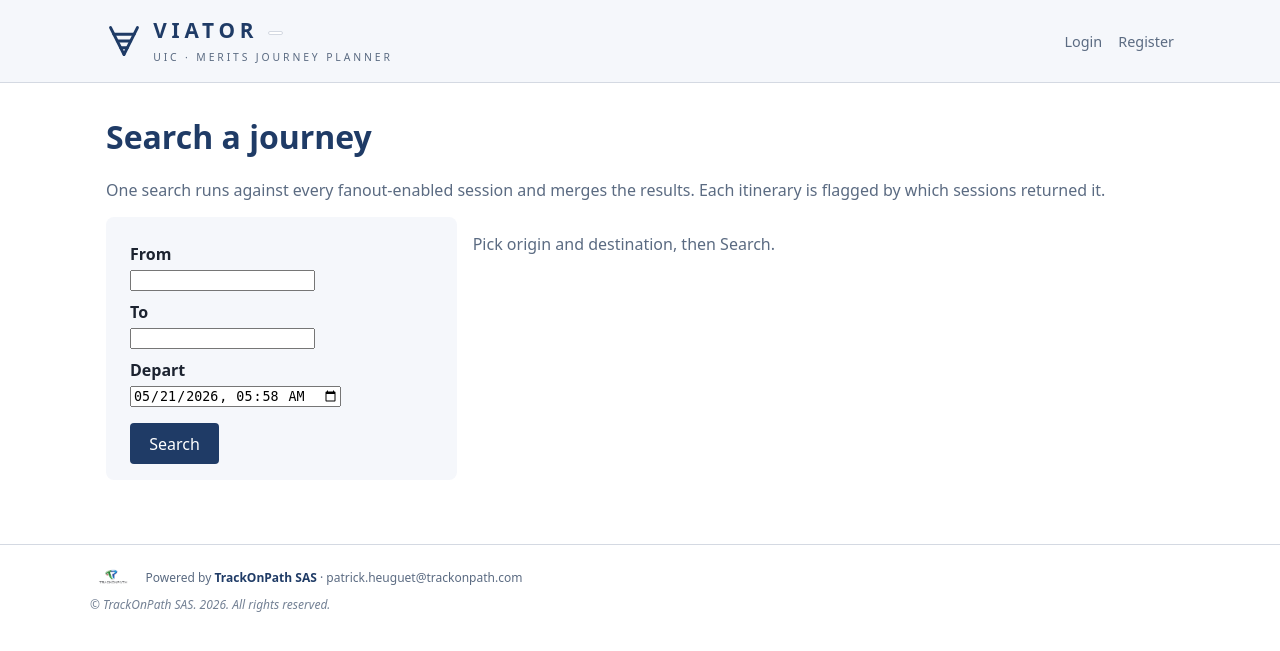
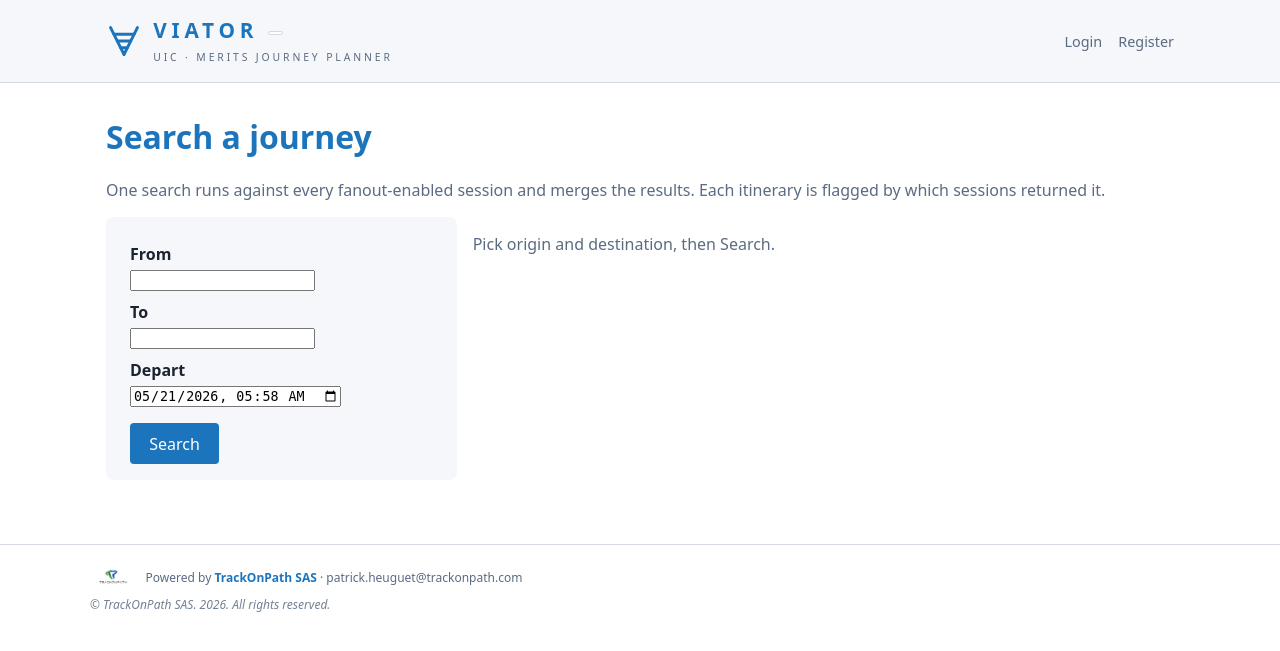
Before and after one commit to TOP-PHE/VIATOR-OpenTripPlanner-demonstrator, a Python web app: template app/templates/journey.html in a window 1280 px wide. Shown: the top 651 px of the page. Run offline with Jinja, Linux system fonts and the light colour scheme; the template is opened without the code that fills it, so the values that code supplies are empty.

Commit message:
style(brand): recolour UI to TrackOnPath Blue (#1F3B66 -> #1C75BC)
Matches the brand brief (PR #105): swap the UIC navy for the TrackOnPath
logo azure across the live UI and assets, and rename the CSS token
--uic-blue -> --brand-blue (de-UIC the code, not just the value).

- app/templates: _base, index, journey, credentials, admin/network_coverage,
  admin/reports — CSS var + favicon data-URI (the %23-encoded form too).
- app/auth/email_templates: _base + the 3 messages — header background +
  the "UIC Blue" palette comment.
- branding: viator-icon.svg, viator-lockup.svg single-colour fill/stroke.

Verified: zero #1F3B66 / --uic-blue remain.

Note: the header strapline "UIC · MERITS Journey Planner" is left as-is
(project framing, not branding/colour) — align it with the new tagline in
a separate pass if wanted.

Co-Authored-By: Claude Opus 4.7 (1M context) <noreply@anthropic.com>

```diff
--- a/app/auth/email_templates/_base.html
+++ b/app/auth/email_templates/_base.html
@@ -1,14 +1,14 @@
 {# VIATOR transactional-email base.
 
    Lifted from OSCAR's mailer.js HTML and rebranded with the VIATOR palette
-   (UIC Blue #1F3B66, Sleeper #D4D9E2, Rail Steel #5B6B82, Signal Amber #E89B2C).
+   (TrackOnPath Blue #1C75BC, Sleeper #D4D9E2, Rail Steel #5B6B82, Signal Amber #E89B2C).
    Email-client-safe inline styles only — no external CSS, no JS.
 #}<!DOCTYPE html>
 <html lang="en">
 <head><meta charset="UTF-8"><meta name="viewport" content="width=device-width,initial-scale=1"></head>
 <body style="font-family:'Segoe UI',Arial,sans-serif;background:#F5F7FB;margin:0;padding:30px 16px">
   <div style="max-width:520px;margin:0 auto;background:#fff;border-radius:10px;box-shadow:0 2px 12px rgba(0,0,0,.08);overflow:hidden">
-    <div style="background:#1F3B66;padding:24px 32px">
+    <div style="background:#1C75BC;padding:24px 32px">
       <span style="color:#fff;font-size:22px;font-weight:900;letter-spacing:6px">VIATOR</span>
       <span style="color:#9bb0d4;font-size:11px;letter-spacing:2px;display:block;margin-top:4px;text-transform:uppercase">UIC · MERITS Journey Planner</span>
     </div>
--- a/app/auth/email_templates/password_reset.html
+++ b/app/auth/email_templates/password_reset.html
@@ -1,6 +1,6 @@
 {% extends "_base.html" %}
 {% block content %}
-<h2 style="color:#1F3B66;font-size:20px;margin:0 0 12px">Reset your VIATOR password</h2>
+<h2 style="color:#1C75BC;font-size:20px;margin:0 0 12px">Reset your VIATOR password</h2>
 <p style="color:#5B6B82;font-size:14px;line-height:1.6;margin:0 0 8px">
   Hello {{ name }},
 </p>
@@ -9,12 +9,12 @@
   below to choose a new password. This link expires in <strong>2 hours</strong>.
 </p>
 <a href="{{ magic_link }}"
-   style="display:inline-block;background:#1F3B66;color:#fff;text-decoration:none;padding:14px 32px;border-radius:6px;font-size:15px;font-weight:700">
+   style="display:inline-block;background:#1C75BC;color:#fff;text-decoration:none;padding:14px 32px;border-radius:6px;font-size:15px;font-weight:700">
   Choose a new password
 </a>
 <p style="color:#9aa6b8;font-size:12px;margin:28px 0 0;line-height:1.5">
   If you did not request a reset, ignore this email — your password will stay unchanged.<br>
   If the button does not work, copy this link into your browser:<br>
-  <a href="{{ magic_link }}" style="color:#1F3B66;word-break:break-all">{{ magic_link }}</a>
+  <a href="{{ magic_link }}" style="color:#1C75BC;word-break:break-all">{{ magic_link }}</a>
 </p>
 {% endblock %}
--- a/app/auth/email_templates/smtp_test.html
+++ b/app/auth/email_templates/smtp_test.html
@@ -1,6 +1,6 @@
 {% extends "_base.html" %}
 {% block content %}
-<h2 style="color:#1F3B66;font-size:20px;margin:0 0 12px">SMTP test successful</h2>
+<h2 style="color:#1C75BC;font-size:20px;margin:0 0 12px">SMTP test successful</h2>
 <p style="color:#5B6B82;font-size:14px;line-height:1.6;margin:0 0 8px">
   This is a test email from the VIATOR admin console at <strong>{{ sent_at }} UTC</strong>.
 </p>
--- a/app/auth/email_templates/verification.html
+++ b/app/auth/email_templates/verification.html
@@ -1,6 +1,6 @@
 {% extends "_base.html" %}
 {% block content %}
-<h2 style="color:#1F3B66;font-size:20px;margin:0 0 12px">Confirm your VIATOR account</h2>
+<h2 style="color:#1C75BC;font-size:20px;margin:0 0 12px">Confirm your VIATOR account</h2>
 <p style="color:#5B6B82;font-size:14px;line-height:1.6;margin:0 0 8px">
   Hello {{ name }},
 </p>
@@ -10,12 +10,12 @@
   This link expires in <strong>24 hours</strong>.
 </p>
 <a href="{{ magic_link }}"
-   style="display:inline-block;background:#1F3B66;color:#fff;text-decoration:none;padding:14px 32px;border-radius:6px;font-size:15px;font-weight:700">
+   style="display:inline-block;background:#1C75BC;color:#fff;text-decoration:none;padding:14px 32px;border-radius:6px;font-size:15px;font-weight:700">
   Confirm &amp; set password
 </a>
 <p style="color:#9aa6b8;font-size:12px;margin:28px 0 0;line-height:1.5">
   If you did not request this account, ignore this email — no account will be created.<br>
   If the button does not work, copy this link into your browser:<br>
-  <a href="{{ magic_link }}" style="color:#1F3B66;word-break:break-all">{{ magic_link }}</a>
+  <a href="{{ magic_link }}" style="color:#1C75BC;word-break:break-all">{{ magic_link }}</a>
 </p>
 {% endblock %}
--- a/app/templates/_base.html
+++ b/app/templates/_base.html
@@ -11,8 +11,8 @@
 
   <style>
     :root {
-      --uic-blue:   #1F3B66;
-      --uic-blue-d: #163055;
+      --brand-blue:   #1C75BC;
+      --brand-blue-d: #163055;
       --rail-steel: #5B6B82;
       --amber:      #E89B2C;
       --paper:      #F5F7FB;
@@ -28,7 +28,7 @@
     .top .inner { max-width: 1100px; margin: 0 auto; padding: 1rem; display: flex; align-items: center; gap: 1.5rem; flex-wrap: wrap; }
     .top .lockup { display: flex; align-items: center; gap: 0.7rem; text-decoration: none; }
     .top .lockup .icon { width: 36px; height: 36px; }
-    .top .lockup .word { font-size: 1.3rem; font-weight: 700; letter-spacing: 0.3rem; color: var(--uic-blue); }
+    .top .lockup .word { font-size: 1.3rem; font-weight: 700; letter-spacing: 0.3rem; color: var(--brand-blue); }
     .top .lockup .tag  { font-size: 0.65rem; letter-spacing: 0.18rem; color: var(--rail-steel); text-transform: uppercase; line-height: 1; }
     /* Version badge — small, muted, sits inline with the VIATOR word so a
        glance at the header tells the operator which build they're talking to.
@@ -36,14 +36,14 @@
     .top .lockup .ver  {
       display: inline-block; margin-left: 0.6rem; padding: 0.05rem 0.4rem;
       font-size: 0.7rem; font-weight: 600; letter-spacing: 0.04rem;
-      color: var(--uic-blue); background: #fff;
+      color: var(--brand-blue); background: #fff;
       border: 1px solid var(--sleeper); border-radius: 999px;
       vertical-align: 0.2rem;
     }
     .top nav { display: flex; gap: 1rem; align-items: center; margin-left: auto; font-size: 0.9rem; }
     .top nav a { color: var(--rail-steel); text-decoration: none; }
-    .top nav a:hover { color: var(--uic-blue); text-decoration: underline; }
-    .top nav .who { color: var(--uic-blue); font-weight: 600; }
+    .top nav a:hover { color: var(--brand-blue); text-decoration: underline; }
+    .top nav .who { color: var(--brand-blue); font-weight: 600; }
     /* Role badge (v0.1.11) — colour-codes the active session's privilege level
        so operators see at a glance whether they're acting as platform-admin
        (red, dangerous), content-manager (amber, write access), or end-user
@@ -87,7 +87,7 @@
     }
     .top nav .nav-group:hover > summary,
     .top nav .nav-group:focus-within > summary,
-    .top nav .nav-group[open] > summary { color: var(--uic-blue); }
+    .top nav .nav-group[open] > summary { color: var(--brand-blue); }
     .top nav .nav-dropdown {
       display: none;
       position: absolute;
@@ -114,7 +114,7 @@
     }
     .top nav .nav-dropdown a:hover {
       background: var(--paper);
-      color: var(--uic-blue);
+      color: var(--brand-blue);
       text-decoration: none;
     }
     .top nav .nav-dropdown .nav-dropdown-section {
@@ -133,7 +133,7 @@
 
     /* ───── main ───── */
     main { max-width: 1100px; margin: 2rem auto; padding: 0 1rem; }
-    h1, h2 { color: var(--uic-blue); }
+    h1, h2 { color: var(--brand-blue); }
 
     /* ───── forms / cards ───── */
     .card { background: var(--paper); padding: 1.5rem; border-radius: 8px; max-width: 480px; }
@@ -141,10 +141,10 @@
     input[type=text], input[type=email], input[type=password], select, textarea {
       width: 100%; padding: 0.5rem; border: 1px solid var(--sleeper); border-radius: 4px; font: inherit;
     }
-    input:focus, select:focus { outline: 2px solid var(--uic-blue); outline-offset: 1px; }
-    button, .btn { margin-top: 1rem; padding: 0.6rem 1.2rem; background: var(--uic-blue); color: white; border: 0; border-radius: 4px; cursor: pointer; font-weight: 600; font: inherit; text-decoration: none; display: inline-block; }
-    button:hover, .btn:hover { background: var(--uic-blue-d); }
-    button.secondary { background: transparent; color: var(--uic-blue); border: 1px solid var(--uic-blue); }
+    input:focus, select:focus { outline: 2px solid var(--brand-blue); outline-offset: 1px; }
+    button, .btn { margin-top: 1rem; padding: 0.6rem 1.2rem; background: var(--brand-blue); color: white; border: 0; border-radius: 4px; cursor: pointer; font-weight: 600; font: inherit; text-decoration: none; display: inline-block; }
+    button:hover, .btn:hover { background: var(--brand-blue-d); }
+    button.secondary { background: transparent; color: var(--brand-blue); border: 1px solid var(--brand-blue); }
     button.secondary:hover { background: var(--paper); }
     button:disabled { opacity: 0.5; cursor: not-allowed; }
 
@@ -157,7 +157,7 @@
     /* ───── tables ───── */
     table { width: 100%; border-collapse: collapse; margin-top: 1rem; font-size: 0.9rem; }
     th, td { text-align: left; padding: 0.5rem 0.7rem; border-bottom: 1px solid var(--sleeper); vertical-align: middle; }
-    th { background: #eef2f8; font-weight: 600; color: var(--uic-blue); }
+    th { background: #eef2f8; font-weight: 600; color: var(--brand-blue); }
     tr.changed { background: #fffbe6; }
 
     /* ───── footer ───── */
@@ -166,7 +166,7 @@
     footer .row { display: flex; align-items: center; gap: 0.6rem; flex-wrap: wrap; }
     footer .row + .row { margin-top: 0.3rem; }
     footer .top-logo { height: 26px; background: #fff; border-radius: 4px; padding: 3px 8px; opacity: 0.95; }
-    footer strong { color: var(--uic-blue); }
+    footer strong { color: var(--brand-blue); }
     footer a { color: var(--rail-steel); text-decoration: none; }
     footer a:hover { text-decoration: underline; }
     footer .copyright { font-style: italic; opacity: 0.85; }
@@ -180,7 +180,7 @@
     <div class="inner">
       <a href="/" class="lockup" aria-label="VIATOR home">
         <svg class="icon" viewBox="0 0 64 64" xmlns="http://www.w3.org/2000/svg" role="img" aria-hidden="true">
-          <g fill="none" stroke="#1F3B66" stroke-width="5" stroke-linecap="round" stroke-linejoin="round">
+          <g fill="none" stroke="#1C75BC" stroke-width="5" stroke-linecap="round" stroke-linejoin="round">
             <line x1="8"  y1="8"  x2="32" y2="56"/>
             <line x1="56" y1="8"  x2="32" y2="56"/>
             <line x1="14" y1="20" x2="50" y2="20"/>
--- a/app/templates/admin/reports.html
+++ b/app/templates/admin/reports.html
@@ -4,7 +4,7 @@
 {% block extra_styles %}
 .report-card { background: var(--paper); padding: 1rem 1.5rem; border-radius: 8px; margin-bottom: 1rem; }
 .report-card h2 { margin-top: 0; font-size: 1rem; }
-.bar { height: 14px; background: var(--uic-blue); display: inline-block; vertical-align: middle; }
+.bar { height: 14px; background: var(--brand-blue); display: inline-block; vertical-align: middle; }
 {% endblock %}
 
 {% block content %}
--- a/app/templates/credentials.html
+++ b/app/templates/credentials.html
@@ -16,7 +16,7 @@
    plug in. New users routinely create a credential here, then can't figure out
    where to pick it up. #}
 <details style="max-width: 700px; margin: 0.75rem 0; padding: 0.6rem 0.8rem; background: #eef4fb; border: 1px solid #b8d4ec; border-radius: 4px">
-  <summary style="cursor: pointer; font-weight: 600; color: var(--uic-blue)">Where do my saved credentials get used?</summary>
+  <summary style="cursor: pointer; font-weight: 600; color: var(--brand-blue)">Where do my saved credentials get used?</summary>
   <div style="margin-top: 0.5rem; font-size: 0.9rem">
     A credential here is the auth value (token / user:pass). To actually <em>use</em> it,
     the system needs to know <strong>which URL to send it with</strong>. That happens in
--- a/app/templates/journey.html
+++ b/app/templates/journey.html
@@ -6,8 +6,8 @@
 .search-form { background: var(--paper); padding: 1rem 1.5rem; border-radius: 8px; }
 .results { min-height: 200px; }
 .trip-card { border: 1px solid var(--sleeper); border-radius: 6px; padding: 0.7rem 1rem; margin-bottom: 0.6rem; background: #fff; cursor: pointer; transition: border-color 0.15s; }
-.trip-card:hover { border-color: var(--uic-blue); }
-.trip-card.expanded { border-color: var(--uic-blue); }
+.trip-card:hover { border-color: var(--brand-blue); }
+.trip-card.expanded { border-color: var(--brand-blue); }
 .trip-card .top { display: flex; justify-content: space-between; align-items: center; }
 .legs-detail { margin-top: 0.6rem; padding-top: 0.6rem; border-top: 1px dashed var(--sleeper); display: none; }
 .trip-card.expanded .legs-detail { display: block; }
@@ -16,7 +16,7 @@
 .leg-mode { font-weight: 600; font-size: 0.75rem; text-transform: uppercase; letter-spacing: 1px; padding: 1px 6px; border-radius: 3px; align-self: start; white-space: nowrap; }
 .leg-mode.WALK { background: #f0eee9; color: #5a4a3a; }
 .leg-mode.RAIL, .leg-mode.TRAIN { background: #fdecef; color: #b30021; }
-.leg-mode.SUBWAY, .leg-mode.METRO { background: #e8f0fb; color: #1F3B66; }
+.leg-mode.SUBWAY, .leg-mode.METRO { background: #e8f0fb; color: #1C75BC; }
 .leg-mode.TRAM { background: #fff8e1; color: #b3760e; }
 .leg-mode.BUS { background: #e9f6ec; color: #1a7e3c; }
 .leg-time { color: var(--rail-steel); font-family: ui-monospace, Menlo, Consolas, monospace; }
@@ -26,7 +26,7 @@
 .flag { font-size: 0.7rem; padding: 2px 8px; border-radius: 10px; font-weight: 600; letter-spacing: 1px; }
 .flag.ALL        { background: #e9f6ec; color: #1a7e3c; }
 .flag.NAP-ONLY   { background: #fdecef; color: #b30021; }
-.flag.MERITS-ONLY{ background: #e8f0fb; color: #1F3B66; }
+.flag.MERITS-ONLY{ background: #e8f0fb; color: #1C75BC; }
 .flag.SUBSET     { background: #fff8e1; color: #b3760e; }
 .timing-strip { display:flex; gap: 1rem; flex-wrap: wrap; padding: 0.6rem; background: #eef2f8; border-radius: 4px; font-size: 0.8rem; color: var(--rail-steel); margin-bottom: 0.6rem; }
 .station-input { position: relative; }
@@ -50,7 +50,7 @@
 .op-badge[data-feed^="TRENITALIA"] { background: #fdecef; color: #b30021; border-color: #f7c0cc; }
 .op-badge[data-feed^="EUROSTAR"]   { background: #fff4d6; color: #9a6700; border-color: #f5d56b; }
 .op-badge[data-feed^="RENFE"]      { background: #fdecef; color: #b30021; border-color: #f7c0cc; }
-.op-badge[data-feed^="IDFM"]       { background: #e8f0fb; color: #1F3B66; border-color: #c5d6f0; }
+.op-badge[data-feed^="IDFM"]       { background: #e8f0fb; color: #1C75BC; border-color: #c5d6f0; }
 .op-badge[data-feed^="ZENBUS"]     { background: #e9f6ec; color: #1a7e3c; border-color: #c0e6c8; }
 .op-badge[data-feed^="RGION"]      { background: #ddf4ff; color: #0969da; border-color: #b6e3ff; }
 .op-summary { margin-top: 0.3rem; display: flex; gap: 0.4rem; flex-wrap: wrap; align-items: center; font-size: 0.78rem; color: var(--rail-steel); }
@@ -64,7 +64,7 @@
   border: 1px solid #d0d7de; background: #f6f8fa; color: #57606a;
   border-radius: 4px; cursor: pointer;
 }
-.json-btn:hover { background: #eef2f8; color: var(--uic-blue); border-color: var(--uic-blue); }
+.json-btn:hover { background: #eef2f8; color: var(--brand-blue); border-color: var(--brand-blue); }
 .json-modal-backdrop {
   position: fixed; inset: 0; background: rgba(0,0,0,0.45);
   display: flex; align-items: center; justify-content: center; z-index: 1000;
@@ -92,7 +92,7 @@
 .compare-ojp-field input { width: auto; }
 .ojp-ref-panel { margin-top: 1.2rem; border-top: 2px solid var(--sleeper); padding-top: 0.8rem; }
 .ojp-ref-panel h3 { margin: 0 0 0.6rem; font-size: 1rem; }
-.ojp-ref-card { border-left: 3px solid var(--uic-blue); }
+.ojp-ref-card { border-left: 3px solid var(--brand-blue); }
 /* v0.1.36 — Phase 2 structured comparison: a one-line summary strip
    above the results showing how many itineraries the two engines agree
    on, plus a small pill on each card tagging it as common / OTP-only /
@@ -102,11 +102,11 @@
 .comparison-strip > .cmp-label { color: var(--rail-steel); font-weight: 600; margin-right: 0.2rem; }
 .cmp-count { padding: 0.05rem 0.5rem; border-radius: 999px; font-weight: 600; font-size: 0.78rem; }
 .cmp-count.common   { background: #e9f6ec; color: #1a7e3c; }
-.cmp-count.otp-only { background: #e8f0fb; color: #1F3B66; }
+.cmp-count.otp-only { background: #e8f0fb; color: #1C75BC; }
 .cmp-count.ojp-only { background: #fff8e1; color: #b3760e; }
 .cmp-pill { font-size: 0.7rem; padding: 1px 6px; border-radius: 3px; font-weight: 600; letter-spacing: 0.3px; }
 .cmp-pill.common       { background: #e9f6ec; color: #1a7e3c; }
-.cmp-pill.otp-only     { background: #e8f0fb; color: #1F3B66; }
+.cmp-pill.otp-only     { background: #e8f0fb; color: #1C75BC; }
 .cmp-pill.ojp-only     { background: #fff8e1; color: #b3760e; }
 .cmp-pill.uncomparable { background: #eef0f2; color: #57606a; }
 {% endblock %}
@@ -476,7 +476,7 @@ function renderOjpReference(ref) {
       </div>
       <div style="font-size: 0.85rem; color: var(--rail-steel); margin-top: 0.3rem">
         ${escHTML(t.modes || '—')} · ${legCount} leg${legCount === 1 ? '' : 's'} ·
-        <span style="color: var(--uic-blue)">▸ click for leg detail</span>
+        <span style="color: var(--brand-blue)">▸ click for leg detail</span>
       </div>
       <div class="legs-detail">${legsHTML(t.legs)}</div>
     </div>`;
@@ -540,7 +540,7 @@ function render(payload) {
       <div style="font-size: 0.85rem; color: var(--rail-steel); margin-top: 0.3rem">
         ${t.best.modes || '—'} · ${legCount} leg${legCount===1?'':'s'} ·
         Found in: ${t.found_in_sessions.join(', ')} ·
-        <span style="color: var(--uic-blue)">▸ click for leg detail</span>
+        <span style="color: var(--brand-blue)">▸ click for leg detail</span>
       </div>
       <div class="legs-detail">
         ${legsHTML(t.best.legs)}
```
Also changed, not shown: app/templates/admin/network_coverage.html (+4 -4 lines), app/templates/index.html (+6 -6 lines), branding/viator-icon.svg, branding/viator-lockup.svg.
